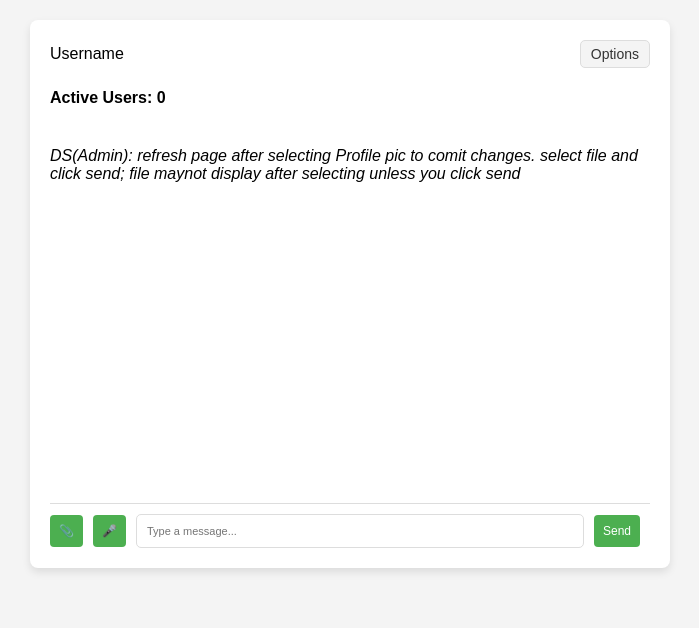
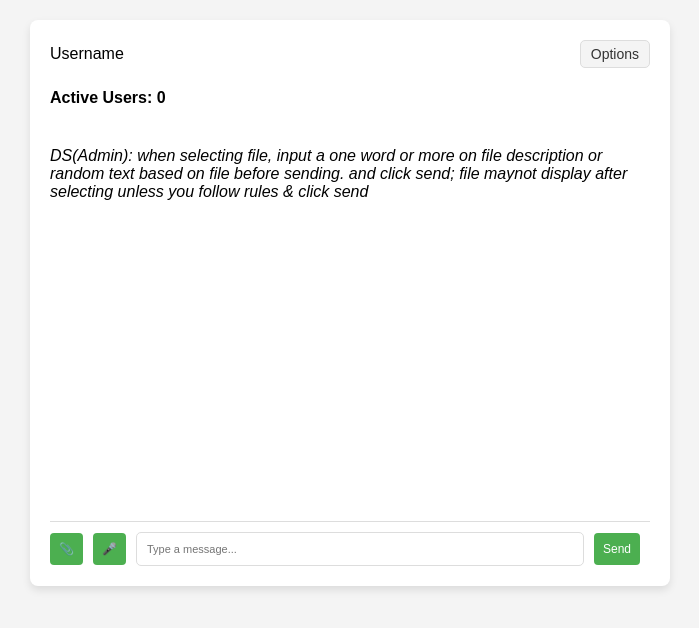
Before and after one commit to Ikomihen/Dynamic-Live-Test-for-branch, a plain HTML site: page index.html in a window 1280 px wide. Shown: the whole page, without its empty margins (290-989 px from the left). Drawn offline with Linux system fonts and the light colour scheme; no server answers.

Commit message:
Add files via upload

```diff
--- a/index.html
+++ b/index.html
@@ -182,7 +182,7 @@
     <div id="activeUsersSection">
       <h4>Active Users: <span id="activeUserCount">0</span></h4>
       </br>
-      <em> DS(Admin): refresh page after selecting Profile pic to comit changes. select file and click send; file maynot display after selecting unless you click send
+      <em> DS(Admin): when selecting file, input a one word  or more on file description or random text based on file before sending. and click send; file maynot display after selecting unless you follow rules & click send
     </div>
     <div class="messages" id="messages"></div>
     <form id="chatForm">
```
